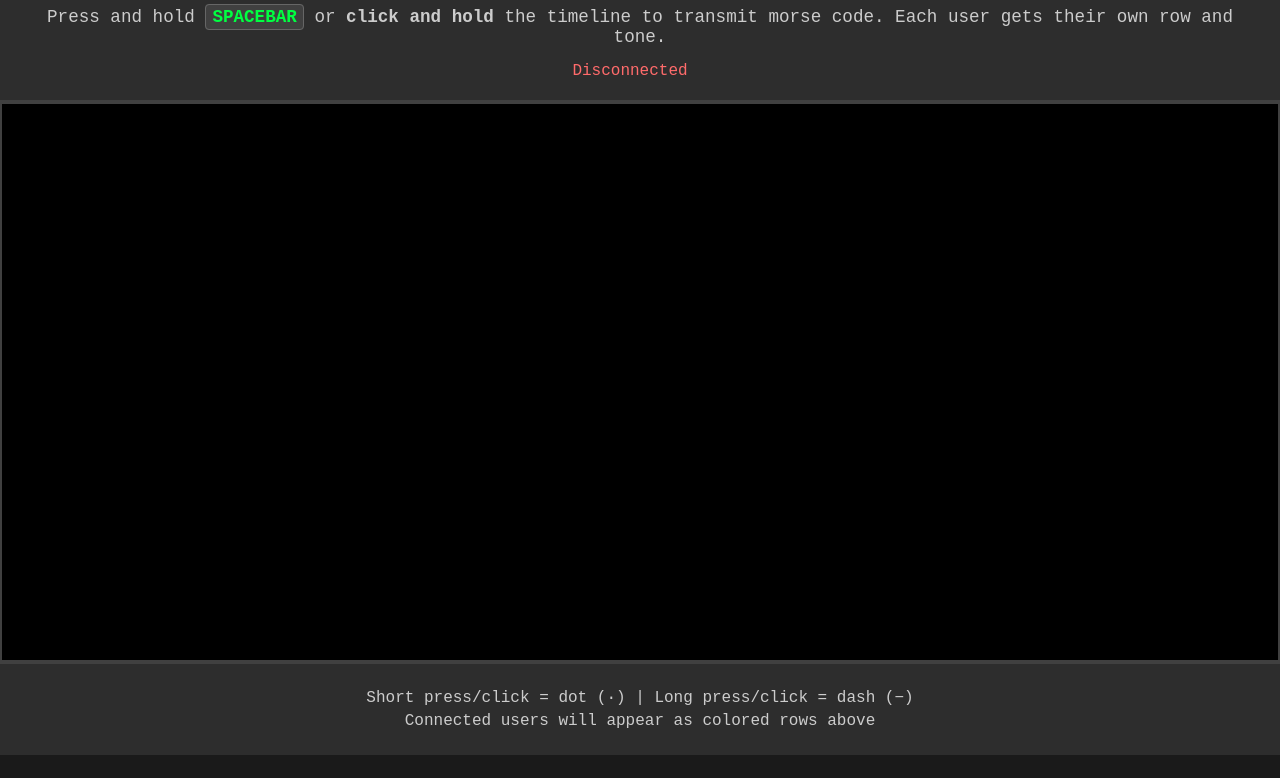
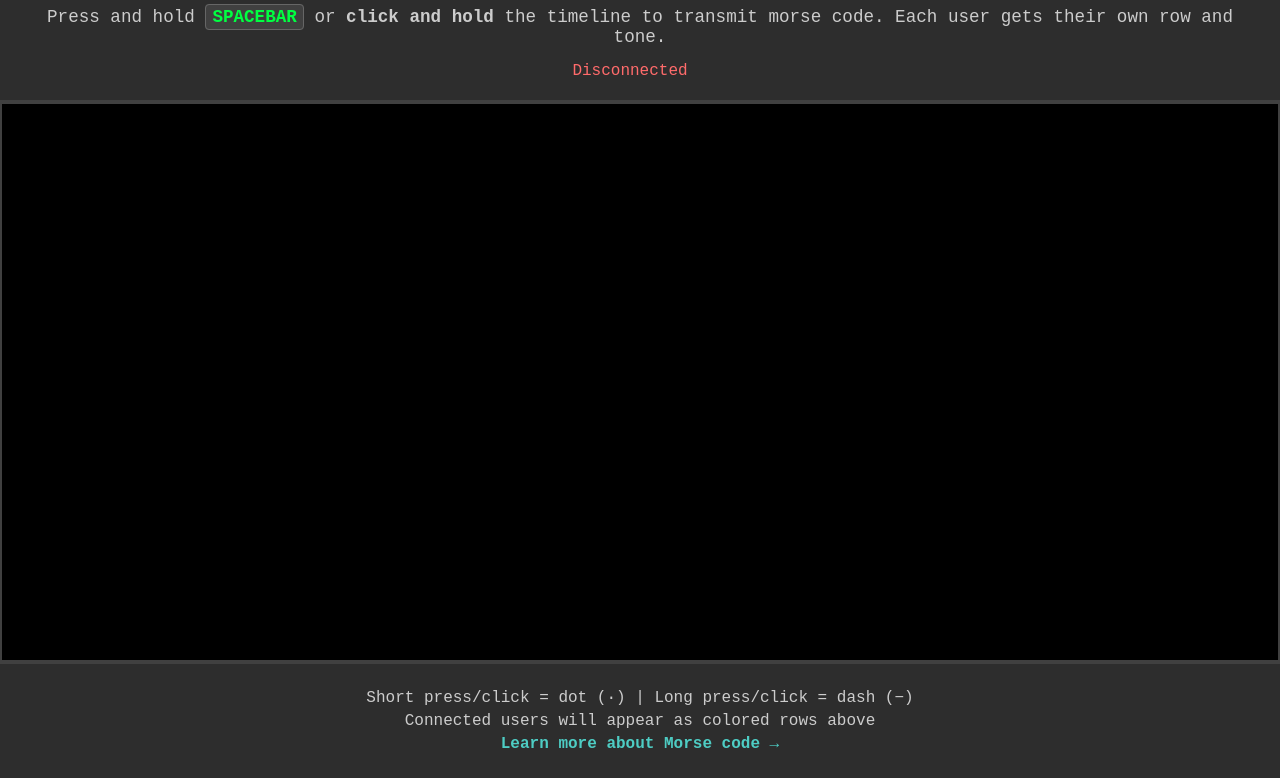
Before and after one commit to eebmagic/morse-radio, a plain HTML site: page frontend/index.html in a window 1280 px wide. Shown: the part 68-846 px from the top of the page. Before the commit the page ends 823 px from the top, so only its background shows below. Drawn offline with Linux system fonts and the light colour scheme.

Commit message:
add wiki link

```diff
--- a/frontend/index.html
+++ b/frontend/index.html
@@ -26,6 +26,7 @@
     <div class="instructions">
         <p>Short press/click = dot (·) | Long press/click = dash (−)</p>
         <p>Connected users will appear as colored rows above</p>
+        <p><a href="https://en.wikipedia.org/wiki/Morse_code" target="_blank" rel="noopener noreferrer">Learn more about Morse code →</a></p>
     </div>
 
     <script src="script.js"></script>
--- a/frontend/style.css
+++ b/frontend/style.css
@@ -89,6 +89,18 @@ kbd {
     font-size: 1em;
 }
 
+.instructions a {
+    color: #4ecdc4;
+    text-decoration: none;
+    font-weight: bold;
+    transition: color 0.3s ease;
+}
+
+.instructions a:hover {
+    color: #00ff41;
+    text-decoration: underline;
+}
+
 @media (max-width: 768px) {
     .header h1 {
         font-size: 2em;
```
